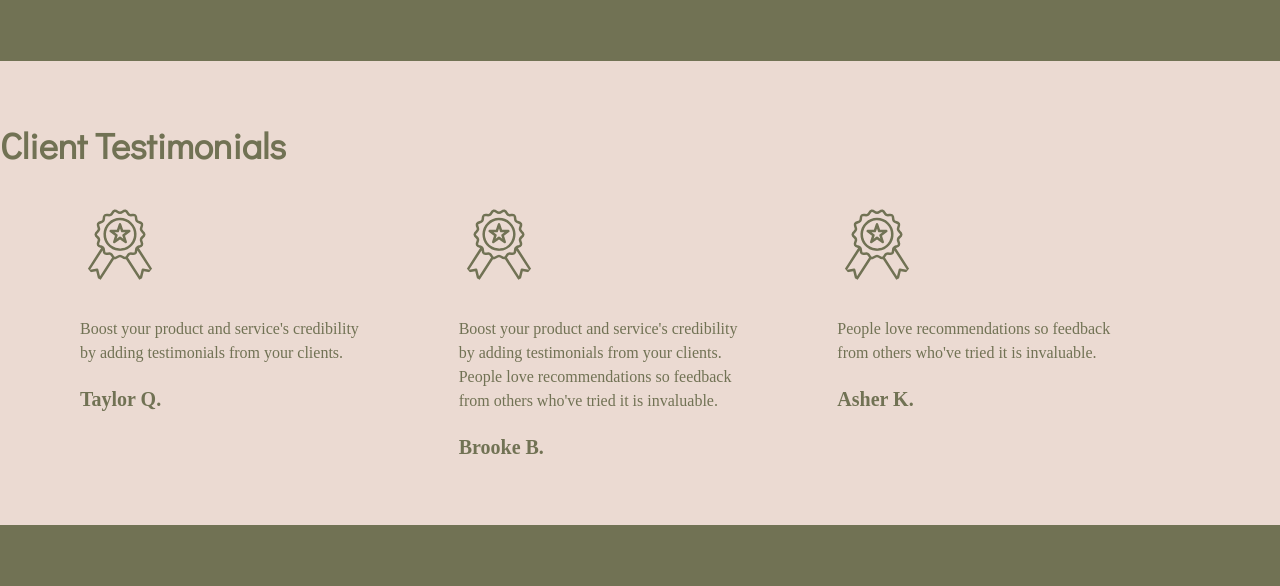
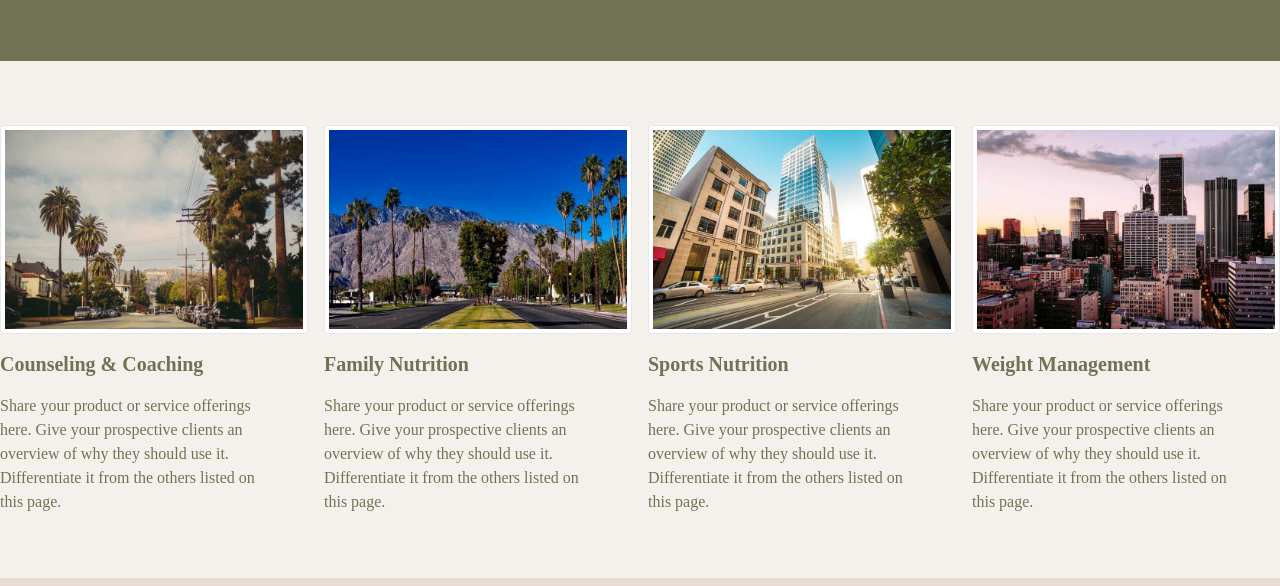
Before and after one commit to sajjad1112ali/psds-conversion, a website: page build/health-and-wellness.html in a window 1280 px wide. Shown: the part 1491-2077 px from the top of the page. Drawn offline with Linux system fonts and the light colour scheme.

Commit message:
Health Care | Services section

```diff
--- a/build/health-and-wellness.html
+++ b/build/health-and-wellness.html
@@ -141,6 +141,45 @@
             </div>
         </div>
     </section>
+    <section class="py-16 bgs-light">
+        <div class="container mx-auto">
+            <div class="grid grid-cols-1 md:grid-cols-2 xl:grid-cols-4 gap-4">
+               <div>
+                <img
+                src="/build/images/health-and-wellness/2.jpg"
+                class="rounded border bg-white p-1 dark:border-neutral-700 dark:bg-neutral-800"
+                alt="Image" />
+                <p class="text-xl font-bold py-4">Counseling & Coaching</p>
+                <p class="pe-8">Share your product or service offerings here. Give your prospective clients an overview of why they should use it. Differentiate it from the others listed on this page.</p>
+               </div>
+               <div>
+                <img
+                src="/build/images/health-and-wellness/3.jpg"
+                class="rounded border bg-white p-1 dark:border-neutral-700 dark:bg-neutral-800"
+                alt="Image" />
+                <p class="text-xl font-bold py-4">Family Nutrition</p>
+                <p class="pe-8">Share your product or service offerings here. Give your prospective clients an overview of why they should use it. Differentiate it from the others listed on this page.</p>
+               </div>
+               <div>
+                <img
+                src="/build/images/health-and-wellness/4.jpg"
+                class="rounded border bg-white p-1 dark:border-neutral-700 dark:bg-neutral-800"
+                alt="Image" />
+                <p class="text-xl font-bold py-4">Sports Nutrition</p>
+                <p class="pe-8">Share your product or service offerings here. Give your prospective clients an overview of why they should use it. Differentiate it from the others listed on this page.</p>
+               </div>
+               <div>
+                <img
+                src="/build/images/health-and-wellness/5.jpg"
+                class="rounded border bg-white p-1 dark:border-neutral-700 dark:bg-neutral-800"
+                alt="Image" />
+                <p class="text-xl font-bold py-4">Weight Management</p>
+                <p class="pe-8">Share your product or service offerings here. Give your prospective clients an overview of why they should use it. Differentiate it from the others listed on this page.</p>
+               </div>
+            </div>
+        </div>
+    </section>
+
     <section class="py-16 bgs-pink">
         <div class="container mx-auto">
             <div class="font-fraunces text-4xl font-bold">Client Testimonials</div>
@@ -223,6 +262,7 @@
             </div>
         </div>
     </section>
+
 </body>
 
 </html>
```
Also changed, not shown: build/css/style.css, build/images/health-and-wellness/2.jpg (added), build/images/health-and-wellness/3.jpg (added), build/images/health-and-wellness/4.jpg (added), build/images/health-and-wellness/5.jpg (added).
